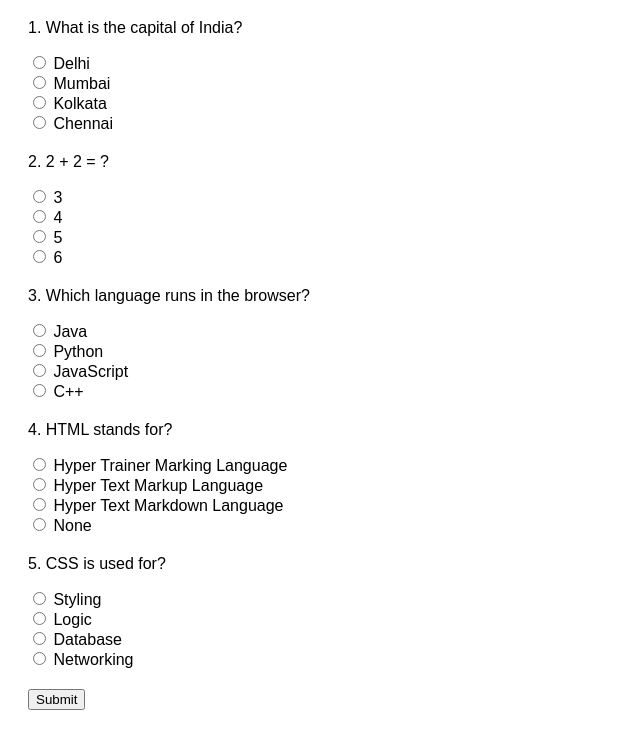
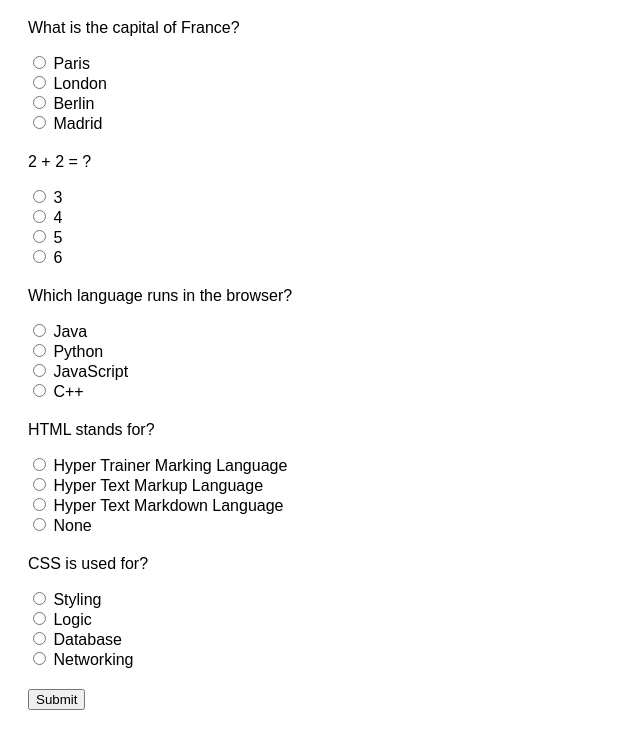
Before and after one commit to acciojob/quiz-with-session-Ishikaverma2317, a website: page main.html in a window 1280 px wide. Shown: the part 89-827 px from the top of the page, without its empty margins (0-640 px from the left). Drawn offline with Linux system fonts and the light colour scheme.

```diff
--- a/main.html
+++ b/main.html
@@ -11,16 +11,17 @@
     <h1>Simple Quiz</h1>
 
     <div id="questions">
+
         <div data-index="0">
-            <p>1. What is the capital of India?</p>
-            <label><input type="radio" name="q0" value="Delhi"> Delhi</label>
-            <label><input type="radio" name="q0" value="Mumbai"> Mumbai</label>
-            <label><input type="radio" name="q0" value="Kolkata"> Kolkata</label>
-            <label><input type="radio" name="q0" value="Chennai"> Chennai</label>
+            <p>What is the capital of France?</p>
+            <label><input type="radio" name="q0" value="Paris"> Paris</label>
+            <label><input type="radio" name="q0" value="London"> London</label>
+            <label><input type="radio" name="q0" value="Berlin"> Berlin</label>
+            <label><input type="radio" name="q0" value="Madrid"> Madrid</label>
         </div>
 
         <div data-index="1">
-            <p>2. 2 + 2 = ?</p>
+            <p>2 + 2 = ?</p>
             <label><input type="radio" name="q1" value="3"> 3</label>
             <label><input type="radio" name="q1" value="4"> 4</label>
             <label><input type="radio" name="q1" value="5"> 5</label>
@@ -28,7 +29,7 @@
         </div>
 
         <div data-index="2">
-            <p>3. Which language runs in the browser?</p>
+            <p>Which language runs in the browser?</p>
             <label><input type="radio" name="q2" value="Java"> Java</label>
             <label><input type="radio" name="q2" value="Python"> Python</label>
             <label><input type="radio" name="q2" value="JavaScript"> JavaScript</label>
@@ -36,7 +37,7 @@
         </div>
 
         <div data-index="3">
-            <p>4. HTML stands for?</p>
+            <p>HTML stands for?</p>
             <label><input type="radio" name="q3" value="Hyper Trainer Marking Language"> Hyper Trainer Marking Language</label>
             <label><input type="radio" name="q3" value="Hyper Text Markup Language"> Hyper Text Markup Language</label>
             <label><input type="radio" name="q3" value="Hyper Text Markdown Language"> Hyper Text Markdown Language</label>
@@ -44,12 +45,13 @@
         </div>
 
         <div data-index="4">
-            <p>5. CSS is used for?</p>
+            <p>CSS is used for?</p>
             <label><input type="radio" name="q4" value="Styling"> Styling</label>
             <label><input type="radio" name="q4" value="Logic"> Logic</label>
             <label><input type="radio" name="q4" value="Database"> Database</label>
             <label><input type="radio" name="q4" value="Networking"> Networking</label>
         </div>
+
     </div>
 
     <button id="submit">Submit</button>
```
